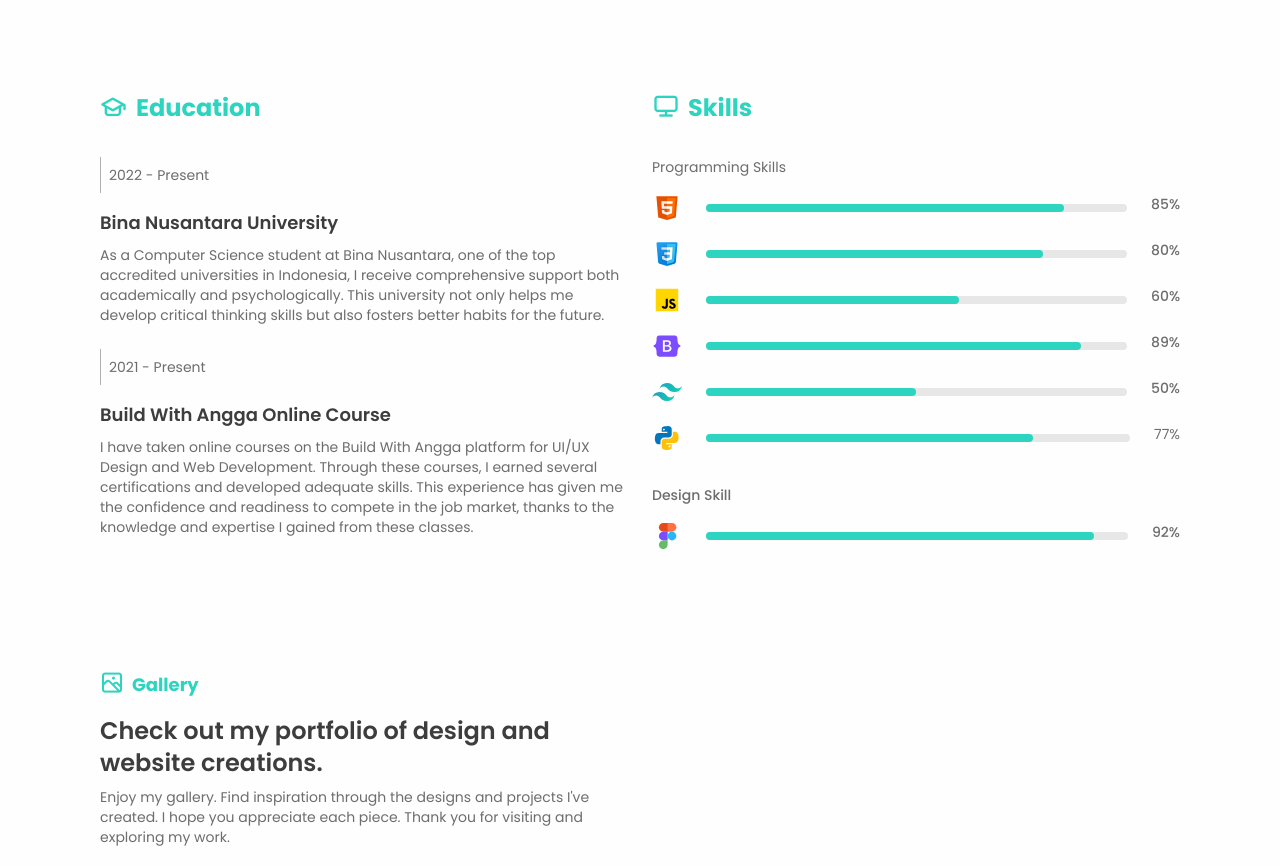
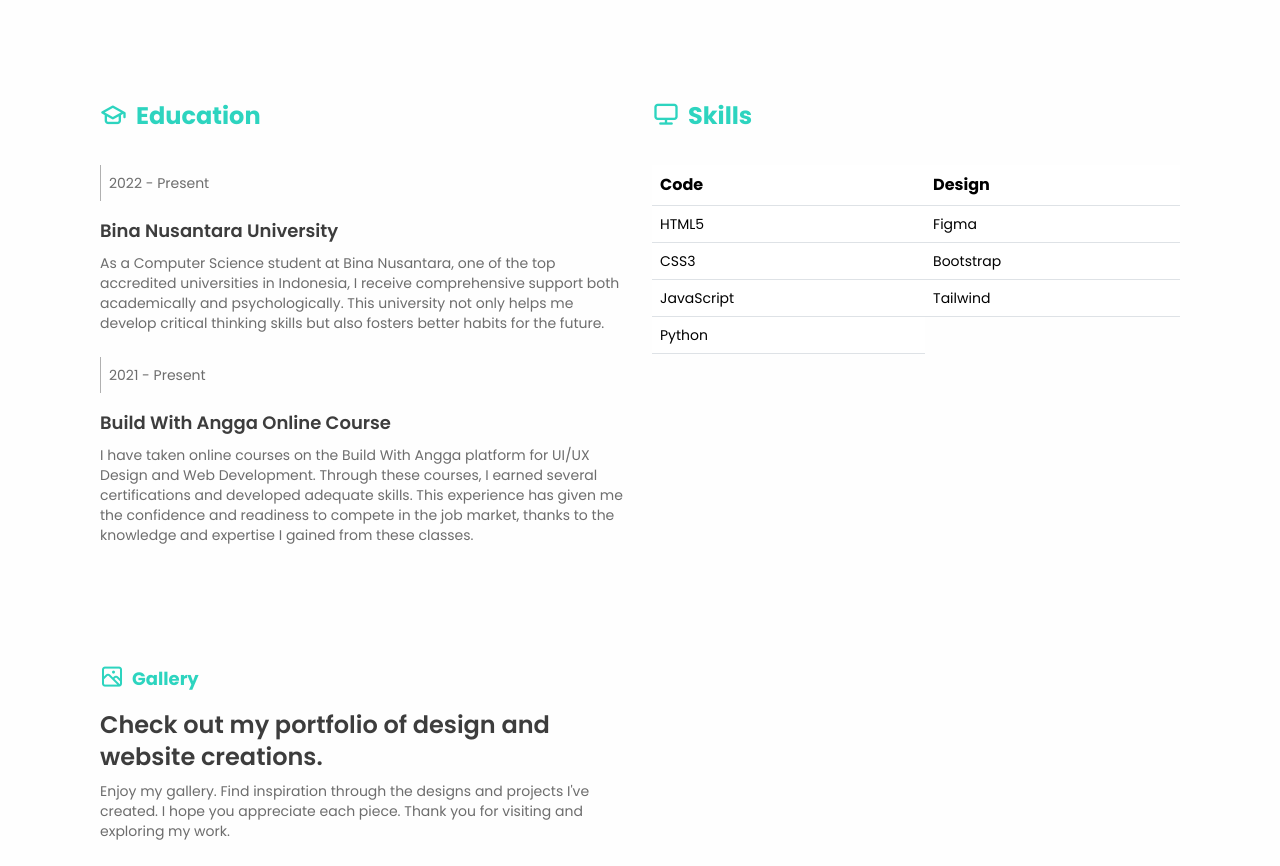
Before and after one commit to DianKartiko/Helios, a plain HTML site: page index.html in a window 1280 px wide. Shown: the part 1029-1895 px from the top of the page. Drawn offline with nearby package versions, Linux system fonts and the light colour scheme.

Commit message:
Update Lagi

```diff
--- a/css/style.css
+++ b/css/style.css
@@ -192,7 +192,7 @@
 
     /* Home */
     .header{
-        margin-top: 4rem;
+        margin-top: 5rem;
     }
 
     .hero-image{
@@ -226,7 +226,7 @@
 
         /* Home */
         .header{
-            margin-top: 4rem;
+            margin-top: 4.5rem;
         }
 
         .hero-image{
--- a/css/utilities.css
+++ b/css/utilities.css
@@ -221,6 +221,10 @@
 
 .mt-30 {
     margin-top: 1.875rem;
+}
+
+.mb-64{
+    margin-bottom: 4rem;
 }
 
 .mt-10 {
--- a/index.html
+++ b/index.html
@@ -64,8 +64,8 @@
     <body class="background">
         <!-- Navbar -->
         <section class="mt-20">
-            <nav class="navbar navbar-expand-lg">
-                <div class="container-fluid">
+            <nav class="navbar navbar-expand-lg fixed-top background">
+                <div class="container-fluid container-xxl">
                     <a
                         class="navbar-brand fw-semibold woodsmoke-950 text-2xl"
                         href="#home"
@@ -154,7 +154,7 @@
                         <img
                         src="assets/image/Hero.png"
                         alt="Hero-Image"
-                        width="512"
+                        width="600"
                         height="auto"
                         loading="lazy"
                         data-aos="zoom-in"
@@ -167,7 +167,7 @@
 
         <!-- About Section -->
         <section id="about" class="about pt-50 pb-50">
-            <div class="container-fluid">
+            <div class="container-xxl container-fluid">
                 <div class="row gap-lg">
                     <!-- About grid -->
                     <div class="col-lg-6 ">
@@ -234,7 +234,7 @@
 
         <!-- Resume -->
         <section id="resume" class="resume pt-50 pb-50">
-            <div class="container-fluid">
+            <div class="container-xxl container-fluid">
                 <div class="row gap-lg">
                     <div class="col-lg-6">
 
@@ -262,134 +262,31 @@
                         <!-- Heading -->
                         <h2 class="text-2xl fw-bold teal-400 mb-32"><i class="uil uil-desktop text-3xl teal-400 me-2"></i>Skills</h2>
 
-                        <p class="text-sm fw-regular woodsmoke-500 mb-16 ">Programming Skills</p>
-                        <!-- HTML -->
-                        <div class="html mb-16">
-                            <div class="d-flex gap-4 justify-content-center align-items-center ">
-                                <div class="design">
-                                    <img src="assets/icon/html.svg" alt="icon"
-                                    width="30"
-                                    height="30"
-                                    loading="lazy">
-                                </div>
-
-                                <div class="border-progress">
-                                    <div class="inner-progress"></div>
-                                </div>
-
-                                <h4 class="text-normal fw-medium woodsmoke-500 text-sm">85%</h4>
-                            </div>
-                        </div>
-
-
-                        <!-- CSS -->
-                        <div class="css mb-16">
-                            <div class="d-flex gap-4 justify-content-center align-items-center mb-16">
-                                <div class="design">
-                                    <img src="assets/icon/css.svg" alt="icon"
-                                    width="30"
-                                    height="30"
-                                    loading="lazy">
-                                </div>
-
-                                <div class="border-progress">
-                                    <div class="inner-progress"></div>
-                                </div>
-
-                                <h4 class="text-normal fw-medium woodsmoke-500 text-sm">80%</h4>
-                            </div>
-                        </div>
-
-                        <!-- JS -->
-                        <div class="js mb-16">
-                            <div class="d-flex gap-4 justify-content-center align-items-center mb-16">
-                                <div class="design">
-                                    <img src="assets/icon/javascripts.svg" alt="icon"
-                                    width="30"
-                                    height="30"
-                                    loading="lazy">
-                                </div>
-
-                                <div class="border-progress">
-                                    <div class="inner-progress"></div>
-                                </div>
-
-                                <h4 class="text-normal fw-medium woodsmoke-500 text-sm">60%</h4>
-                            </div>
-                        </div>
-
-                        <!-- Bootstrap -->
-                        <div class="bootstrap mb-16">
-                            <div class="d-flex gap-4 justify-content-center align-items-center mb-16">
-                                <div class="design">
-                                    <img src="assets/icon/bootstrap.svg" alt="icon"
-                                    width="30"
-                                    height="30"
-                                    loading="lazy">
-                                </div>
-
-                                <div class="border-progress">
-                                    <div class="inner-progress"></div>
-                                </div>
-
-                                <h4 class="text-normal fw-medium woodsmoke-500 text-sm">89%</h4>
-                            </div>
-                        </div>
-
-                        <!-- Tailwind -->
-                        <div class="tailwind mb-16">
-                            <div class="d-flex gap-4 justify-content-center align-items-center mb-16">
-                                <div class="design">
-                                    <img src="assets/icon/tailwind-css.svg" alt="icon"
-                                    width="30"
-                                    height="30"
-                                    loading="lazy">
-                                </div>
-
-                                <div class="border-progress">
-                                    <div class="inner-progress"></div>
-                                </div>
-
-                                <h4 class="text-normal fw-medium woodsmoke-500 text-sm">50%</h4>
-                            </div>
-                        </div>
-
-                        <div class="python mb-32">
-                            <div class="d-flex gap-4 justify-content-center align-items-center mb-16">
-                                <div class="design">
-                                    <img src="assets/icon/python.svg" alt="icon"
-                                    width="30"
-                                    height="30"
-                                    loading="lazy">
-                                </div>
-
-                                <div class="border-progress">
-                                    <div class="inner-progress"></div>
-                                </div>
-
-                                <h4 class="text-normal fw-regular woodsmoke-500 text-sm">77%</h4>
-                            </div>
-                        </div>
-
-                        <!-- Design Skill -->
-                        <p class="text-sm fw-medium woodsmoke-500 text-start mb-16 ">Design Skill</p>
-                        <!-- HTML -->
-                        <div class="figma mb-16">
-                            <div class="d-flex gap-4 justify-content-center align-items-center ">
-                                <div class="design">
-                                    <img src="assets/icon/figma.svg" alt="icon"
-                                    width="30"
-                                    height="30"
-                                    loading="lazy">
-                                </div>
-
-                                <div class="border-progress">
-                                    <div class="inner-progress"></div>
-                                </div>
-
-                                <h4 class="text-normal fw-medium woodsmoke-500 text-sm">92%</h4>
-                            </div>
-                        </div>
+                        <table class="table">
+                            <thead>
+                              <tr class="woodsmoke-900 fw-semibold text-normal">
+                                <th scope="col">Code</th>
+                                <th scope="col">Design</th>
+                              </tr>
+                            </thead>
+                            <tbody class="woodsmoke-500 fw-regular text-sm">
+                              <tr>
+                                <td>HTML5</td>
+                                <td>Figma</td>
+                              </tr>
+                              <tr>
+                                <td>CSS3</td>
+                                <td>Bootstrap</td>
+                              </tr>
+                              <tr>
+                                <td>JavaScript</td>
+                                <td>Tailwind</td>
+                              </tr>
+                              <tr>
+                                <td>Python</td>
+                              </tr>
+                            </tbody>
+                          </table>
                     </div>
                 </div>
             </div>
@@ -398,7 +295,7 @@
 
         <!-- Project -->
         <section id="project" class="project pt-50 pb-50">
-            <div class="container-fluid">
+            <div class="container-xxl container-fluid">
 
                 <div class="row gap-lg mb-24">
                     <div class="col-lg-6">
@@ -493,7 +390,7 @@
 
         <!-- Experience -->
         <section id="exp" class="experience pt-50 pb-50">
-            <div class="container-fluid">
+            <div class="container-xxl container-fluid">
                 <div class="row gap-lg">
 
                     <!-- Work -->
@@ -565,7 +462,7 @@
 
         <!-- Footer -->
         <footer class="footer mt-32 mb-32">
-            <div class="container-fluid">
+            <div class="container-xxl container-fluid">
                 <div class="row gap-lg">
                     <div class="col-lg-6 text-center link-footer">
                         <a href="#home" class="text-decoration-none text-sm woodsmoke-900 fw-medium py-12 px-12">Home</a>
```
